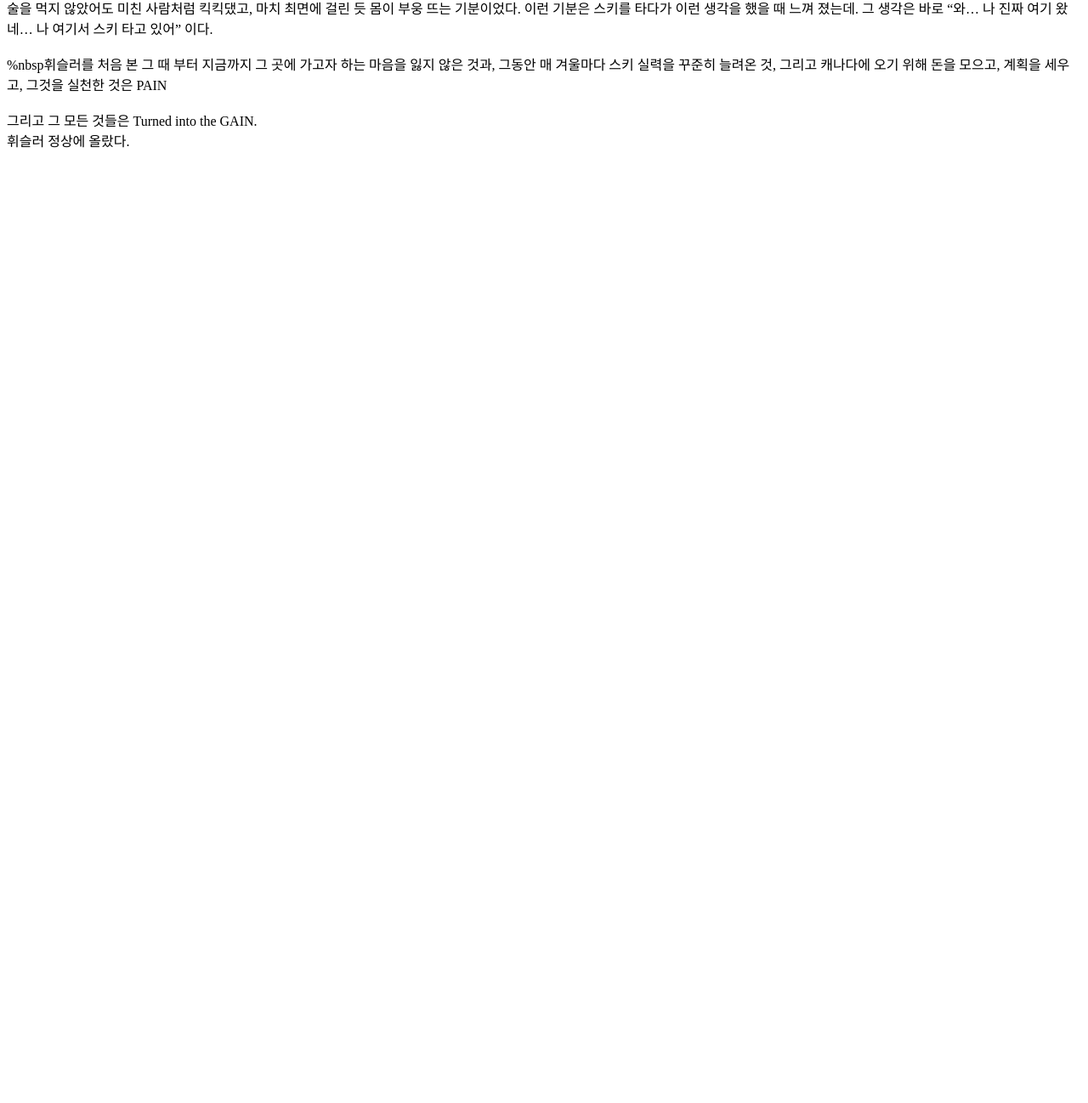
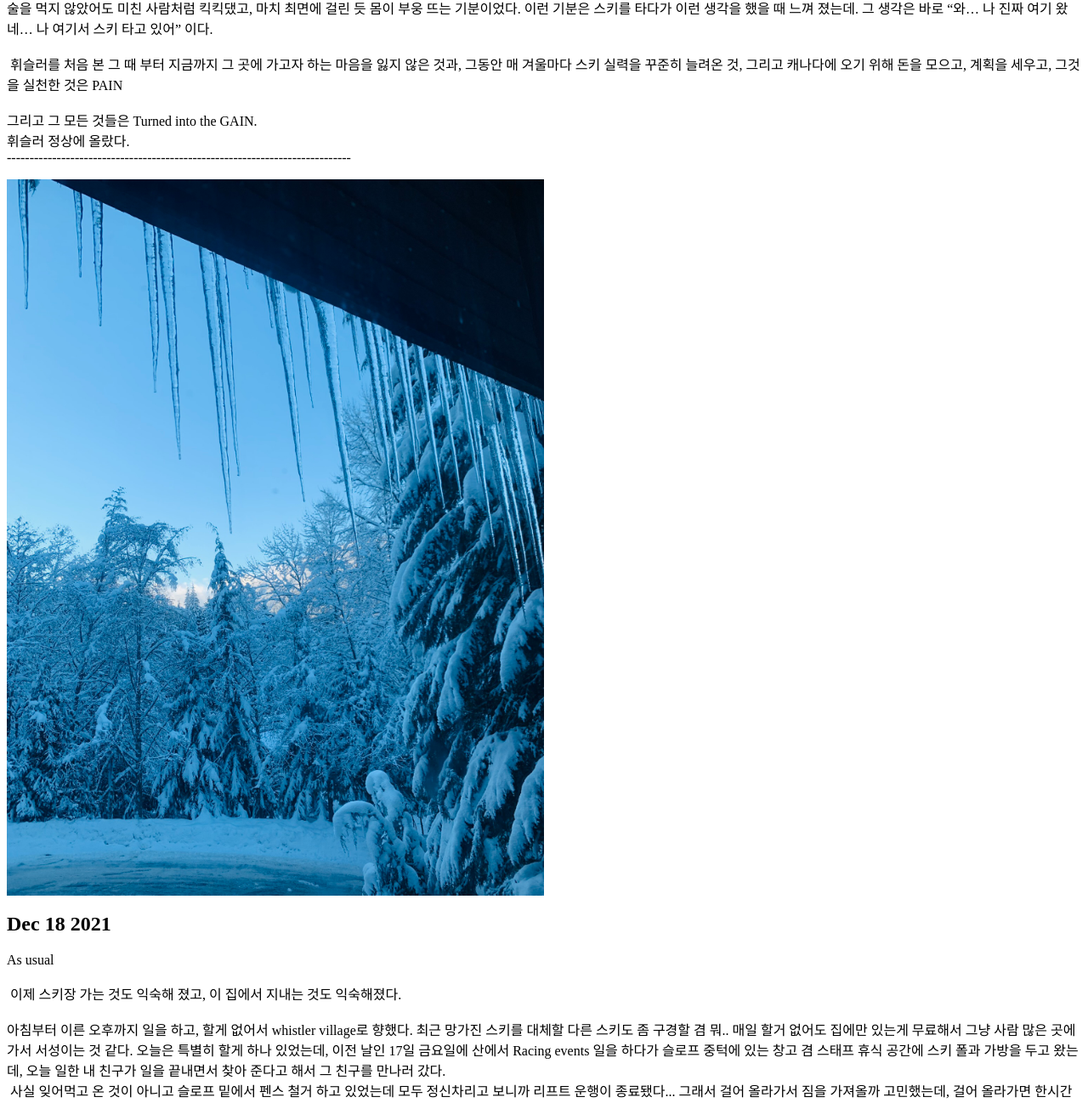
Before and after one commit to Gangneung-si/diary, a plain HTML site: page dec.html in a window 1280 px wide. Shown: the part 960-2258 px from the top of the page at 85% size. Before the commit the page ends 1153 px from the top, so only its background shows below. Drawn offline with Linux system fonts and the light colour scheme.

Commit message:
Add files via upload

```diff
--- a/dec.html
+++ b/dec.html
@@ -29,9 +29,23 @@ This web is restricted only to my family and some of my friends.<br>
 <br><br>
  술을 먹지 않았어도 미친 사람처럼 킥킥댔고, 마치 최면에 걸린 듯 몸이 부웅 뜨는 기분이었다. 이런 기분은 스키를 타다가 이런 생각을 했을 때 느껴 졌는데. 그 생각은 바로 “와… 나 진짜 여기 왔네… 나 여기서 스키 타고 있어” 이다.
 <br><br>
-%nbsp휘슬러를 처음 본 그 때 부터 지금까지 그 곳에 가고자 하는 마음을 잃지 않은 것과, 그동안 매 겨울마다 스키 실력을 꾸준히 늘려온 것, 그리고 캐나다에 오기 위해 돈을 모으고, 계획을 세우고, 그것을 실천한 것은 PAIN
+&nbsp휘슬러를 처음 본 그 때 부터 지금까지 그 곳에 가고자 하는 마음을 잃지 않은 것과, 그동안 매 겨울마다 스키 실력을 꾸준히 늘려온 것, 그리고 캐나다에 오기 위해 돈을 모으고, 계획을 세우고, 그것을 실천한 것은 PAIN
 <br><br>
 그리고 그 모든 것들은 Turned into the GAIN.<br>
-휘슬러 정상에 올랐다.
+휘슬러 정상에 올랐다.<br>
+----------------------------------------------------------------------------
 </p>
+<p>
+  <img src="ice.jpeg" width="50%">
+  <h2>Dec 18 2021</h2>
+  As usual<br><br>
+  &nbsp이제 스키장 가는 것도 익숙해 졌고, 이 집에서 지내는 것도 익숙해졌다.<br><br>
+
+  아침부터 이른 오후까지 일을 하고, 할게 없어서 whistler village로 향했다. 최근 망가진 스키를 대체할 다른 스키도 좀 구경할 겸 뭐.. 매일 할거 없어도 집에만 있는게 무료해서 그냥 사람 많은 곳에 가서 서성이는 것 같다.
+  오늘은 특별히 할게 하나 있었는데, 이전 날인 17일 금요일에 산에서 Racing events 일을 하다가 슬로프 중턱에 있는 창고 겸 스태프 휴식 공간에 스키 폴과 가방을 두고 왔는데, 오늘 일한 내 친구가 일을 끝내면서 찾아 준다고 해서 그 친구를 만나러 갔다.<br>
+  &nbsp사실 잊어먹고 온 것이 아니고 슬로프 밑에서 펜스 철거 하고 있었는데 모두 정신차리고 보니까 리프트 운행이 종료됐다... 그래서 걸어 올라가서 짐을 가져올까 고민했는데, 걸어 올라가면 한시간에서 두시간 걸린대서 차라리 자기들이 내일 일하면서 찾아 주겠다고 했다. 고마운 친구들ㅜㅜ<br>
+  &nbsp지갑과 핸드폰은 주머니에 있었지만 가방에도 꽤 중요한게 있었다. 그렇지만 도저히 한시간 넘게 스키 부츠 신고 캄캄해진 산을 오르락 내리락 할 순 없을 것 같아 '그래 고마워ㅜㅜ'라고 말하고 같이 산을 내려왔던 것이다.<br>
+  &nbsp어쨌든 그렇게 가방을 찾고 (Thank you Richard!) clearance center로 스키를 보러가려 하던 찰나 태주형을 만나서 같이 grocery도 가고 맥도날드도 갔다. 햄버거 잘 먹었습니다 헝ㅎㅎ.<br>
+  &nbsp매일 이렇게 뺑뺑 돌아다니다 보니 집에 돌아오면 체력이 방전되서 항상 다음날 일어나기가 너무 힘들다..... 그렇지만 이렇게 안하면 일단 잠들기가 힘들다는 사실ㅋㅋㅋㅋㅋ.<br><br>
+  &nbsp오랜만에 이렇게 일기도 쓰는 여유도 생기고~ 역시 휴일이 좋긴 좋아!
 </body>
```
Also changed, not shown: ice.jpeg (added).
